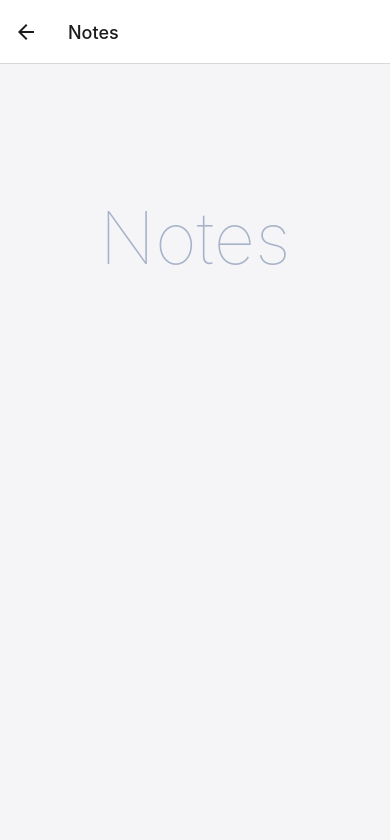
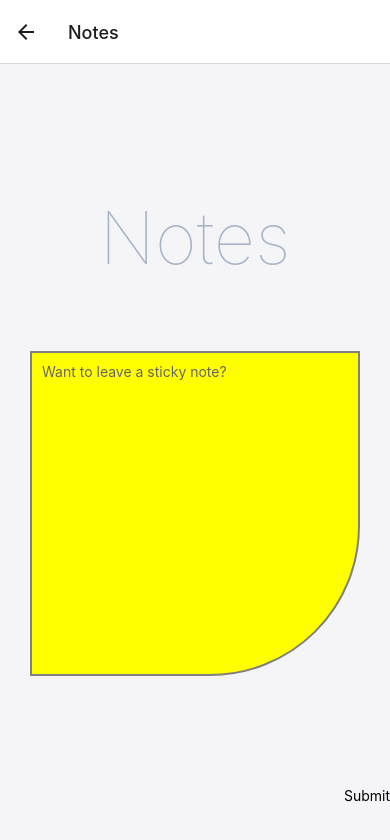
Before and after one commit to Hipples/react-native-apps, a React Native app in the folder todos/: screen /Notes in a window 390 px wide. Shown: the top 840 px of the page. Built offline with nearby package versions, Linux system fonts and the light colour scheme.

Commit message:
created mock sticky note

```diff
--- a/todos/components/common/submit-button.js
+++ b/todos/components/common/submit-button.js
@@ -1,13 +1,22 @@
-import { View, Text, Pressable } from 'react-native';
+import { View, Text, Pressable, StyleSheet } from 'react-native';
 
-const SubmitButton = () => (
-    <View>
-        <Pressable>
-            <Text>
-
-            </Text>
+const SubmitButton = ({ submit }) => (
+    <View style={styles.container}>
+        <Pressable onPress={submit} style={({pressed}) => [
+            styles.button,
+            pressed ? styles.pressed : styles.default
+        ]}>
+            <Text style={styles.buttonText}>Submit</Text>
         </Pressable>
     </View>
 );
 
+const styles = StyleSheet.create({
+    container: {},
+    button: {},
+    default: {},
+    pressed: {},
+    buttonText: {}
+});
+
 export default SubmitButton;
--- a/todos/components/notes/input.js
+++ b/todos/components/notes/input.js
@@ -1,11 +1,41 @@
-import { View, TextInput } from 'react-native';
+import { View, TextInput, StyleSheet } from 'react-native';
 
-const Input = () => (
-    <View>
-        <TextInput>
+import SubmitButton from '../common/submit-button';
 
-        </TextInput>
-    </View>
-);
+const Input = ({ note, setNote }) => {
+    return (
+        <View style={styles.container}>
+            <View style={styles.inputContainer}>
+                <TextInput
+                    value={note}
+                    style={styles.input}
+                    placeholder="Want to leave a sticky note?"
+                    placeholderTextColor="#666"
+                    selectionColor="#CACACA"
+                    onChangeText={setNote} />
+            </View>
+            <View style={{alignSelf: 'flex-end'}}><SubmitButton submit={note} /></View>
+        </View>
+    );
+}
+
+const styles = StyleSheet.create({
+    container: {
+        flex: 1,
+        justifyContent: 'space-around'
+    },
+    inputContainer: {
+        height: 325,
+        borderWidth: 2.5,
+        borderColor: 'gray',
+        margin:30,
+        backgroundColor: 'yellow',
+        elevation: 25,
+        borderBottomRightRadius: 150
+    },
+    input: {
+        padding: 10
+    }
+})
 
 export default Input;
```
Also changed, not shown: todos/components/todos/button.js (+3 -4 lines).
